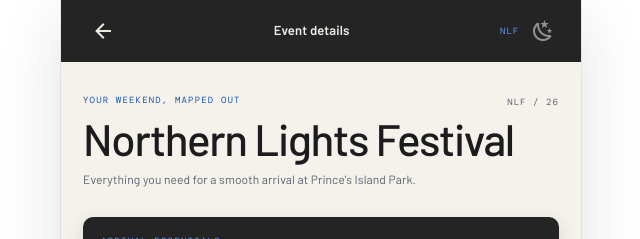
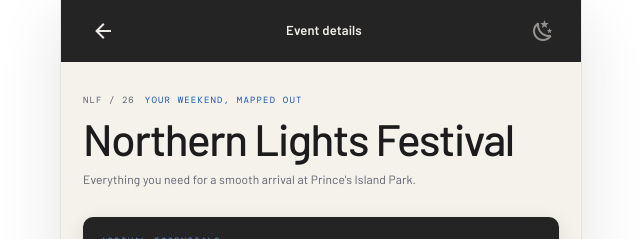
Before and after one commit to theuxgod/P303-Showpass-mobile-exp, a Vue app: page /details in a window 1280 px wide. Shown: the top 239 px of the page, without its empty margins (319-959 px from the left). Built offline with nearby package versions, Linux system fonts and the light colour scheme.

Commit message:
feat: update layout and styles for details hero section to improve presentation

```diff
--- a/src/style.css
+++ b/src/style.css
@@ -480,16 +480,19 @@
 .details-page .icon-button { color: var(--on-dark); }
 .details-page .topbar-title { color: var(--on-dark); }
 .details-page .topbar-mark { color: var(--blue-hi); }
-.details-page .details-hero { position: relative; }
-.details-page .details-hero::after {
+.details-page .details-hero { margin-bottom: 28px; }
+.details-page .details-hero .eyebrow {
+  display: flex;
+  align-items: center;
+  gap: 10px;
+}
+.details-page .details-hero .eyebrow::before {
   content: 'NLF / 26';
-  position: absolute;
-  top: 2px;
-  right: 0;
   color: var(--muted);
   font: 9px 'DM Mono', monospace;
   letter-spacing: .12em;
   text-transform: uppercase;
+  flex-shrink: 0;
 }
 .details-page .arrival-card .section-label { color: var(--blue-hi); }
 .details-page .info-section .section-label { color: var(--muted); }
--- a/src/views/EventDetails.vue
+++ b/src/views/EventDetails.vue
@@ -22,7 +22,7 @@
     <header class="topbar">
       <button class="icon-button" aria-label="View pass" @click="$router.push('/')"><v-icon icon="mdi-arrow-left" /></button>
       <span class="topbar-title">Event details</span>
-      <span class="topbar-actions"><span class="topbar-mark">NLF</span><button class="icon-button theme-btn" @click="toggleTheme()" :aria-label="isDark ? 'Switch to light mode' : 'Switch to dark mode'"><v-icon :icon="isDark ? 'mdi-weather-sunny' : 'mdi-weather-night'" /></button></span>
+      <span class="topbar-actions"><button class="icon-button theme-btn" @click="toggleTheme()" :aria-label="isDark ? 'Switch to light mode' : 'Switch to dark mode'"><v-icon :icon="isDark ? 'mdi-weather-sunny' : 'mdi-weather-night'" /></button></span>
     </header>
     <main class="details-content">
       <section class="details-hero"><p class="eyebrow">Your weekend, mapped out</p><h1>{{ event.festival }}</h1><p class="muted-copy">Everything you need for a smooth arrival at {{ event.venue }}.</p></section>
```
